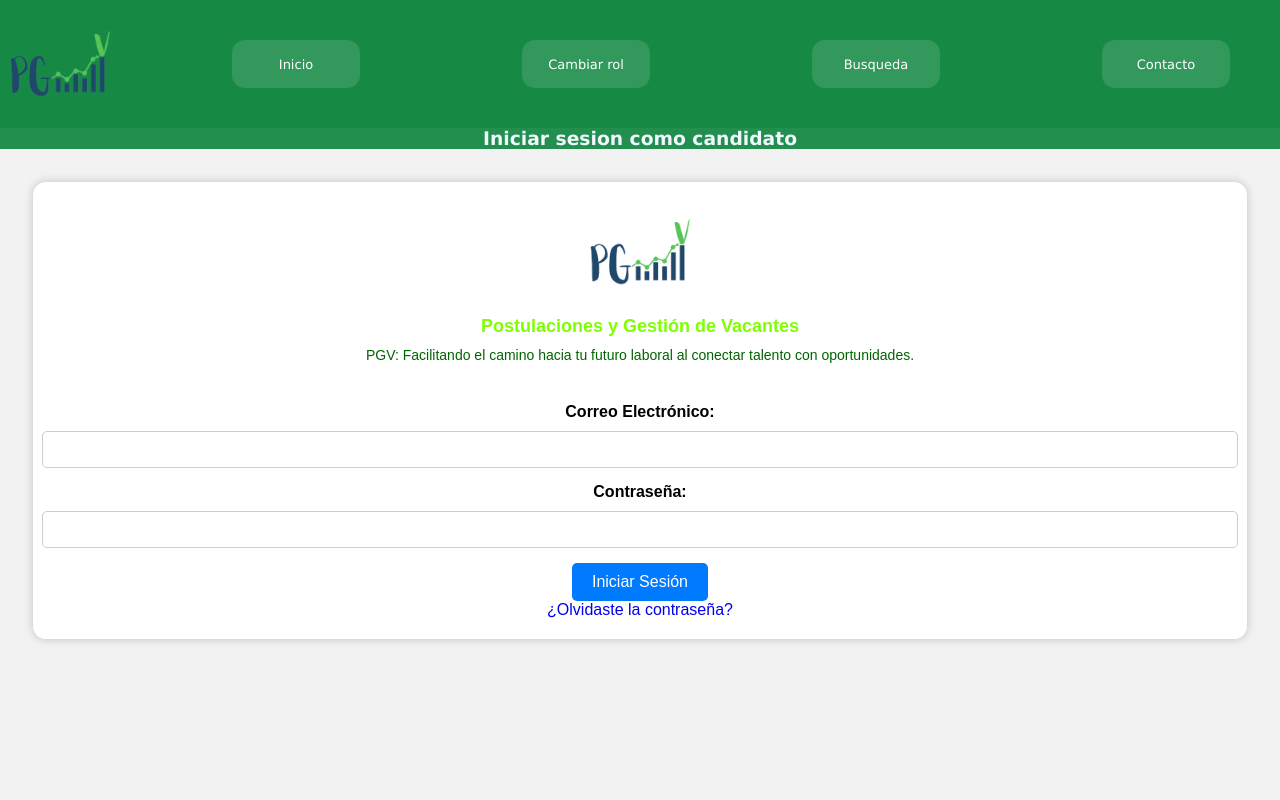
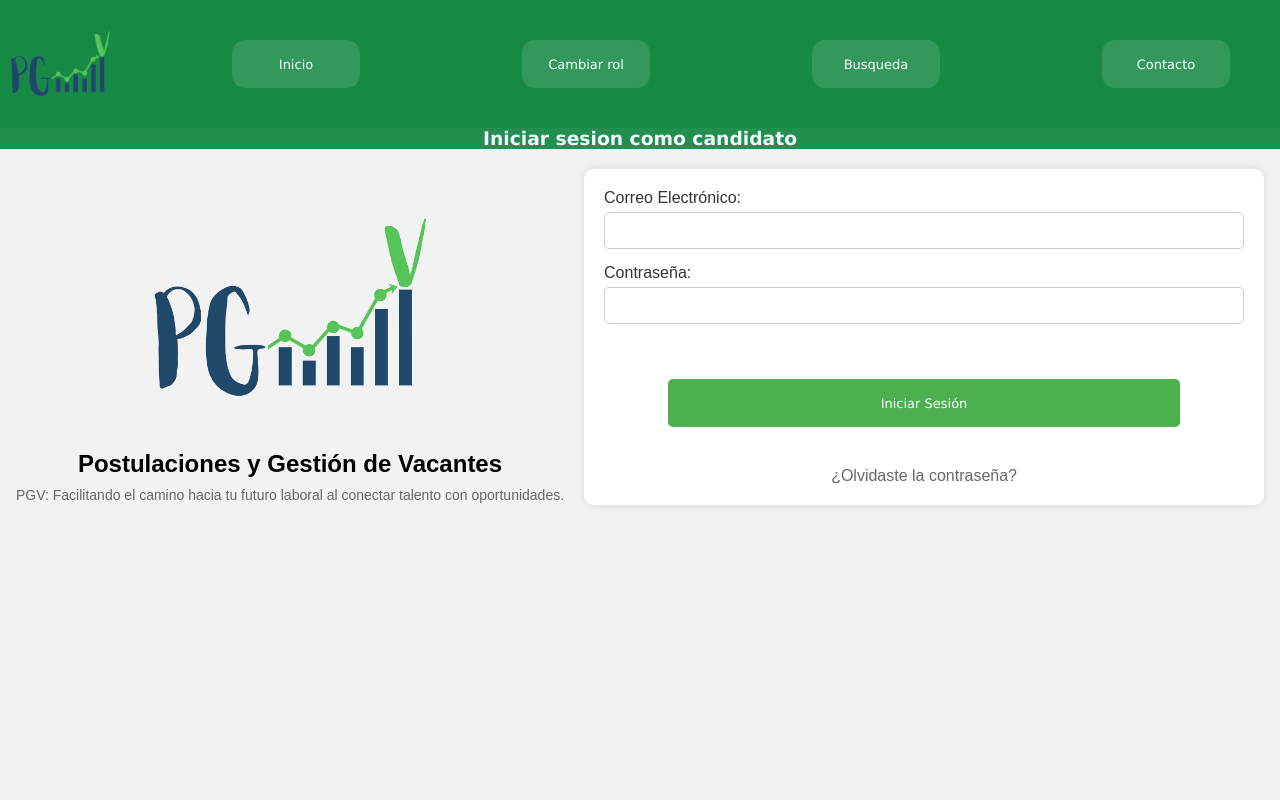
Before and after one commit to melqui16rv/entrega, a Django app: page /usuario/login_usurio in a window 1280 px wide. Run offline with Django 4.2, Linux system fonts and the light colour scheme.

Commit message:
arreglo de login

```diff
--- a/organizado/static/css/inicio/nosotrosP/nosotros.css
+++ b/organizado/static/css/inicio/nosotrosP/nosotros.css
@@ -17,8 +17,6 @@ h1, h2, h3, h4 {
 h3 {
     display: block;
     font-size: 1.17em;
-    margin-block-start: 1em;
-    margin-block-end: 1em;
     margin-inline-start: 0px;
     margin-inline-end: 0px;
     font-weight: bold;
--- a/organizado/static/css/login/estilo1.css
+++ b/organizado/static/css/login/estilo1.css
@@ -3,79 +3,138 @@ body {
     margin: 0;
     padding: 0;
     background-color: #f2f2f2;
-    height: 100vh;
+    height: auto;
 }
 
 .contenedor {
-    background: white;
-    margin: 33px;
-    border-radius: 13px;
-    box-shadow: 0 0 10px rgba(0, 0, 0, 0.2);
-}
-
-.logo {
-    flex: 1;
-    padding: 20px;
-    text-align: center;
-}
-
-.logo img {
-    width: 100px;
-    height: 100px;
-    margin-bottom: 10px;
-
-}
-
-.logo h2 {
-    font-size: 18px;
-    margin-bottom: 10px;
-    color: chartreuse;
-}
-
-.logo p {
-    font-size: 14px;
-    color: darkgreen;
+    display: flex;
+    height: auto;
+    margin-top: 20px;
 }
 
 .formulario {
-    flex: 1;
+    width: 40%;
+    background-color: #fff;
     padding: 20px;
-    text-align: center;
-}
-
-.formulario h1 {
-    font-size: 24px;
-    margin-bottom: 20px;
-}
-
-.formulario form {
-    display: flex;
-    flex-direction: column;
-    align-items: center;
+    border-radius: 10px;
+    box-shadow: 0 0 10px rgba(0, 0, 0, 0.1);
 }
 
 .formulario label {
-    font-weight: bold;
-    margin-bottom: 10px;
+    display: block;
+    margin-bottom: 5px;
+    color: #333;
 }
 
-.formulario input {
+.formulario input[type="email"],
+.formulario input[type="password"] {
     width: 100%;
     padding: 10px;
     margin-bottom: 15px;
     border: 1px solid #ccc;
     border-radius: 5px;
+    box-sizing: border-box;
 }
 
-.goS {
-    background-color: #007BFF;
-    color: #fff;
+.formulario input[type="submit"] {
+    width: 100%;
+    background-color: #4CAF50;
+    color: white;
+    padding: 12px; /* Aumentar el padding para un aspecto más grande y atractivo */
     border: none;
-    padding: 10px 20px;
     border-radius: 5px;
     cursor: pointer;
+    transition: all 0.3s; /* Aplicar transición a todos los estilos */
+    box-shadow: 0 4px 6px rgba(0, 0, 0, 0.1); /* Agregar una ligera sombra */
+}
+
+.formulario input[type="submit"]:hover {
+    background-color: #45a049;
+    box-shadow: 0 6px 8px rgba(0, 0, 0, 0.2); /* Aumentar la sombra al pasar el cursor */
 }
 
 .formulario a {
-    text-decoration: none
+    display: block;
+    text-decoration: none;
+    color: #666;
+    margin-top: 10px;
 }
+
+.formulario a:hover {
+    color: #333;
+}
+
+.logo {
+    display: grid;
+    place-items: center;
+}
+
+.logo h2 {
+    font-size: 24px;
+    margin-bottom: 5px;
+}
+
+.logo p {
+    font-size: 14px;
+    color: #666;
+    margin-top: 0;
+}
+
+@media screen and (max-width: 768px) {
+    .contenedor {
+        flex-direction: column;
+        align-items: center;
+    }
+
+    .formulario {
+        width: 80%;
+        margin-top: 20px;
+    }
+
+    .logo {
+        width: 80%;
+        text-align: center;
+        padding: 50px;
+    }
+}
+
+@media screen and (min-width: 1200px) {
+    .contenedor {
+        justify-content: center;
+    }
+
+    .formulario {
+        width: 50%;
+        margin-top: 0;
+        margin-left: 20px;
+    }
+}
+
+.formulario .inicarSecion {
+    width: 80%;
+    background-color: #4CAF50;
+    color: white;
+    border: none;
+    border-radius: 5px;
+    cursor: pointer;
+    transition: background-color 0.3s, transform 0.3s; /* Agregar transiciones */
+}
+
+/* Estilos al pasar el cursor sobre el botón */
+.formulario .inicarSecion:hover {
+    background-color: #45a049;
+    transform: scale(1.05); /* Ajusta el tamaño del botón al pasar el cursor */
+}
+
+/* Media queries para ajustar el estilo del botón en diferentes tamaños de pantalla */
+@media screen and (max-width: 768px) {
+    .formulario .inicarSecion {
+        padding: 12px; /* Ajusta el tamaño del botón en pantallas pequeñas */
+    }
+}
+
+@media screen and (min-width: 1200px) {
+    .formulario .inicarSecion {
+        padding: 18px; /* Ajusta el tamaño del botón en pantallas grandes */
+    }
+}
--- a/organizado/templates/login/select.html
+++ b/organizado/templates/login/select.html
@@ -23,7 +23,7 @@
     </div>
     <nav>
         <ul>
-            <li><a class="iniciooo" href="{%url 'home'%}">Publicaciones</a></li>
+            <li><a class="l" href="{%url 'home'%}">Publicaciones</a></li>
             <li><a href="{%url 'nosotros'%}">Nosotros</a></li>
             <li><a href="https://www.sena.edu.co/es-co/Paginas/default.aspx">SENA</a></li>
         </ul>
--- a/organizado/templates/login/usuario.html
+++ b/organizado/templates/login/usuario.html
@@ -11,7 +11,7 @@
 </head>
 <body>
     <header>
-        <img src="{%static 'img/logo.png'%}" alt="Logo CIDE">
+        <img src="{%static 'img/logo.png'%}" alt="Logo CIDE" ">
         <a class="but"href="{%url 'home'%}"><button>Inicio</button></a>
         <a class="butA" href="{%url 'select'%}"><button>Cambiar rol</button></a>
         <a href="{%url 'navegador'%}"><button>Busqueda</button></a>
@@ -22,7 +22,7 @@
     </div>
     <div class="contenedor">
         <div class="logo">
-            <img src="{%static 'img/logo.png'%}" alt="Logo">
+            <img src="{%static 'img/logo.png'%}" alt="Logo" style="width: 50%;">
             <h2>Postulaciones y Gestión de Vacantes</h2>
             <p>PGV: Facilitando el camino hacia tu futuro laboral al conectar talento con oportunidades.</p>
         </div>
@@ -34,9 +34,9 @@
                 <label for="contrasena">Contraseña:</label>
                 <input type="password" id="contrasena" name="contrasena" required>
 
-                <a class="goS" href="{%url 'postulacionesC'%}">Iniciar Sesión</a>
+                <a class="goS" href="{%url 'postulacionesC'%}" style="display: grid; place-items: center;"><button class="inicarSecion">Iniciar Sesión</button></a>
 
-                <a href="#">¿Olvidaste la contraseña?</a>
+                <a href="#" style="text-align: center;">¿Olvidaste la contraseña?</a>
             </form>
         </div>
 
```
Also changed, not shown: organizado/templates/login/empresa.html (+3 -5 lines), organizado/templates/pag/nosotros.html (+5 -3 lines).
